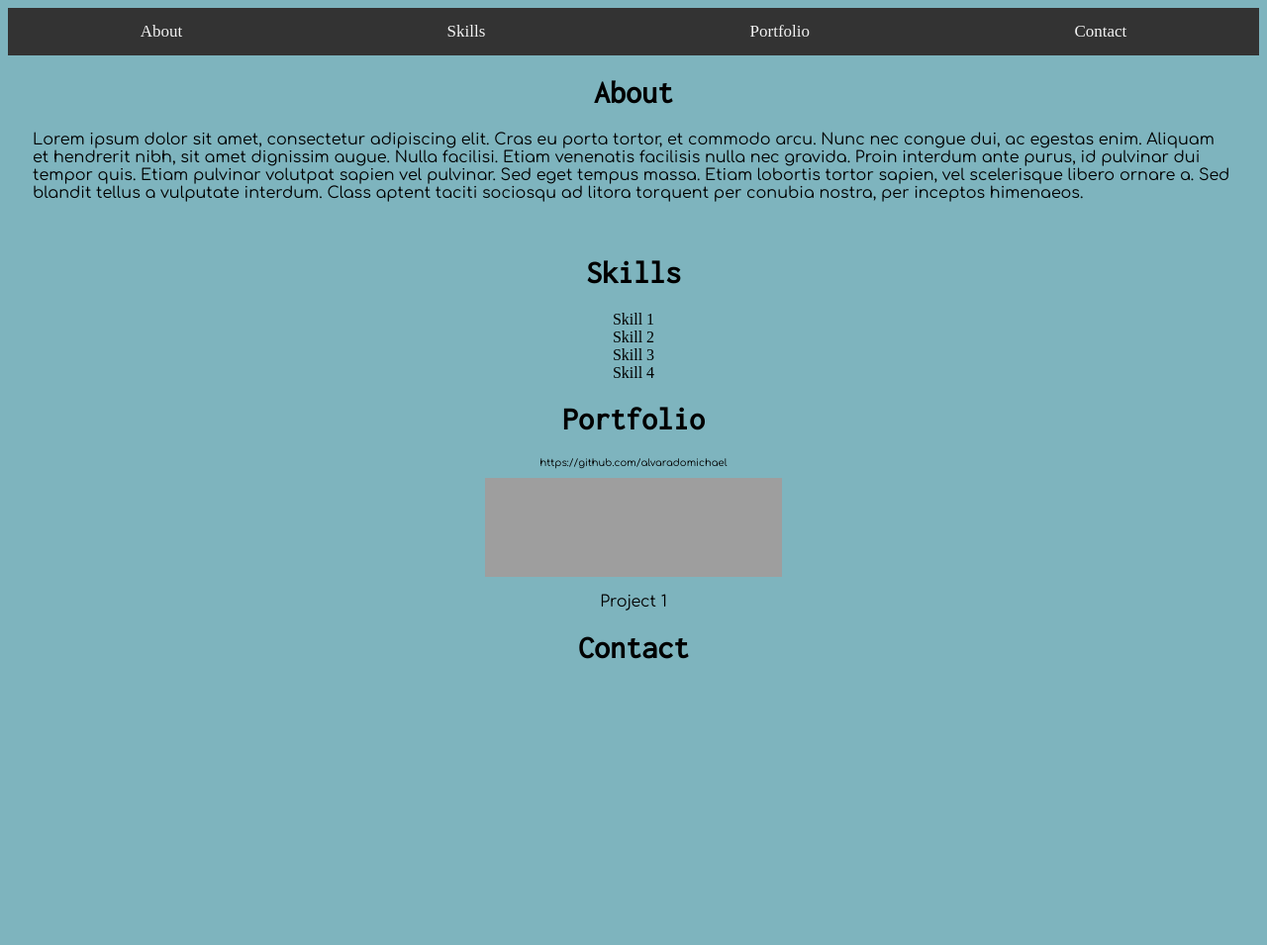
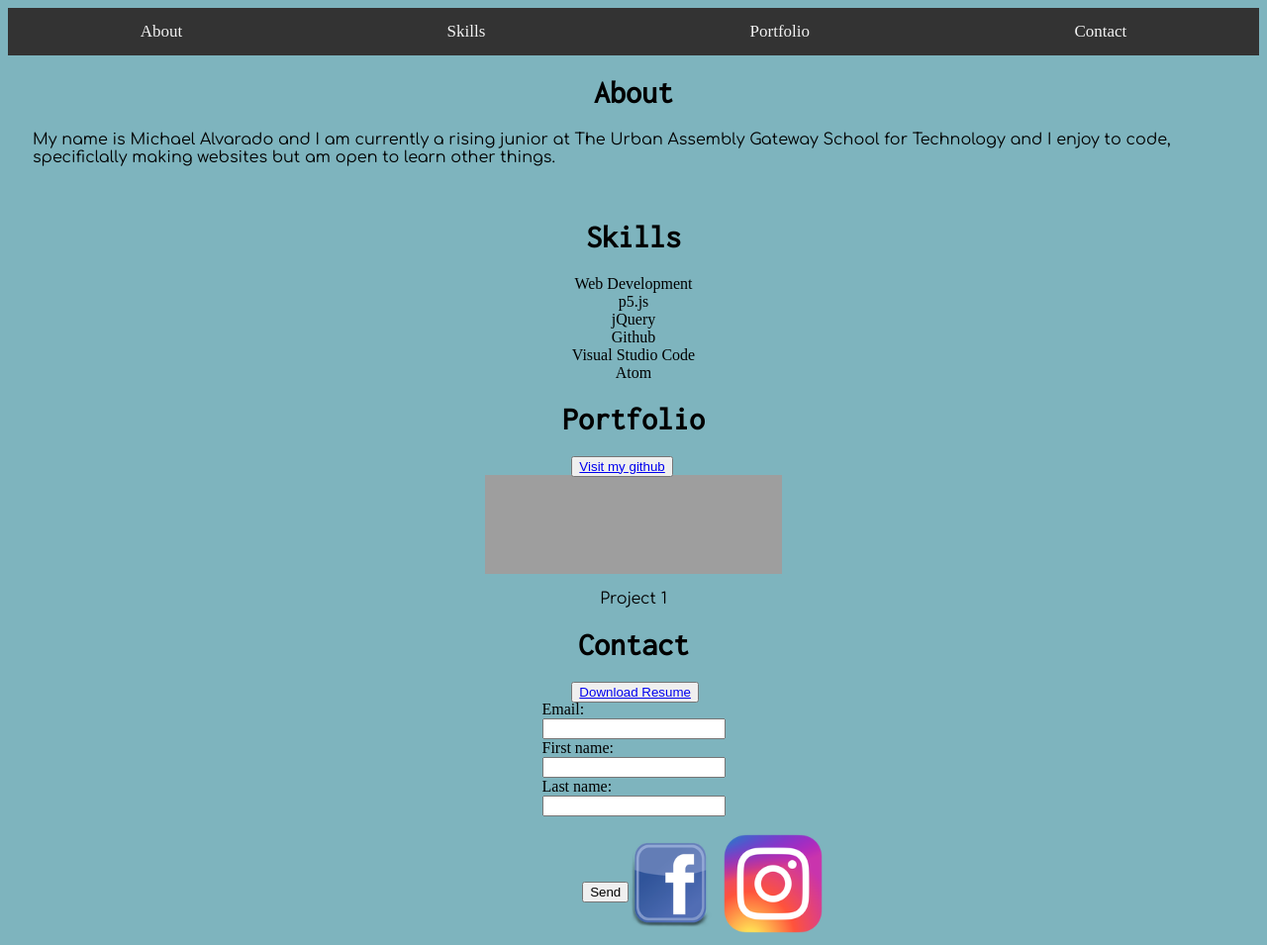
Before and after one commit to alvaradomichael/personalWebsite, a plain HTML site: page index.html in a window 1280 px wide. Shown: the whole page at 99% size. Before the commit the page ends 800 px from the top, so only its background shows below. Drawn offline with Linux system fonts and the light colour scheme; grey boxes are pictures that could not be loaded.

Commit message:
Added downloadable resume

```diff
--- a/index.html
+++ b/index.html
@@ -16,26 +16,45 @@
     </div>
 
     <h1>About</h1>
-    <p>Lorem ipsum dolor sit amet, consectetur adipiscing elit. Cras eu porta tortor, et commodo arcu. Nunc nec congue dui, ac egestas enim. Aliquam et hendrerit nibh, sit amet dignissim augue. Nulla facilisi. Etiam venenatis facilisis nulla nec gravida. Proin interdum ante purus, id pulvinar dui tempor quis. Etiam pulvinar volutpat sapien vel pulvinar. Sed eget tempus massa. Etiam lobortis tortor sapien, vel scelerisque libero ornare a. Sed blandit tellus a vulputate interdum. Class aptent taciti sociosqu ad litora torquent per conubia nostra, per inceptos himenaeos.</p>
+    <p>My name is Michael Alvarado and I am currently a rising junior at The Urban Assembly Gateway School for Technology and I enjoy to code, specificlally making websites but am open to learn other things.</p>
 
     <br>
 
     <h1>Skills</h1>
     <uo>
-       <li>Skill 1</li>
-       <li>Skill 2</li>
-       <li>Skill 3</li>
-       <li>Skill 4</li>
+       <li>Web Development</li>
+       <li>p5.js</li>
+       <li>jQuery</li>
+       <li>Github</li>
+       <li>Visual Studio Code</li>
+       <li>Atom</li>
     </uo>
 
     <h1>Portfolio</h1>
-    <p id = "git">https://github.com/alvaradomichael</p>
+    <button><a href="https://github.com/alvaradomichael">Visit my github</a></button>
 
     <img src = "https://www.azuniatequila.com/wp-content/uploads/2016/02/white.jpg">
     <p id = "project">Project 1</p>
 
     <h1>Contact</h1>
 
+    <button><a href="resume/Resume.pdf" download="Resume.pdf">Download Resume</a></button>
+
+<div id = "form">
+    <form action="/action_page.php">
+        Email:<br>
+        <input type="text">
+        <br>
+        First name:<br>
+        <input type="text">
+        <br>
+        Last name:<br>
+        <input type="text">
+        <button>Send</button>
+      </form>
+</div>
+    <img class = "logo" src = "images/facebook.png">
+    <img class = "logo" src = "images/instagram.png">
 
 </body>
 </html>
--- a/style.css
+++ b/style.css
@@ -54,3 +54,24 @@ img{
 #project{
     text-align: center;
 }
+
+button{
+        margin: -20px -50px;
+        position:relative;
+        top:50%;
+        left:49%;
+}
+
+.logo{
+    width:100px;
+    display:inline-block;
+    flex-direction: row;
+    position:relative;
+    top:75%;
+    left:49%;
+}
+
+#form{
+    display: flex;
+    justify-content: center;
+}
```
Also changed, not shown: images/facebook.png (added), images/instagram.png (added), script.js (added), 1 other file.
